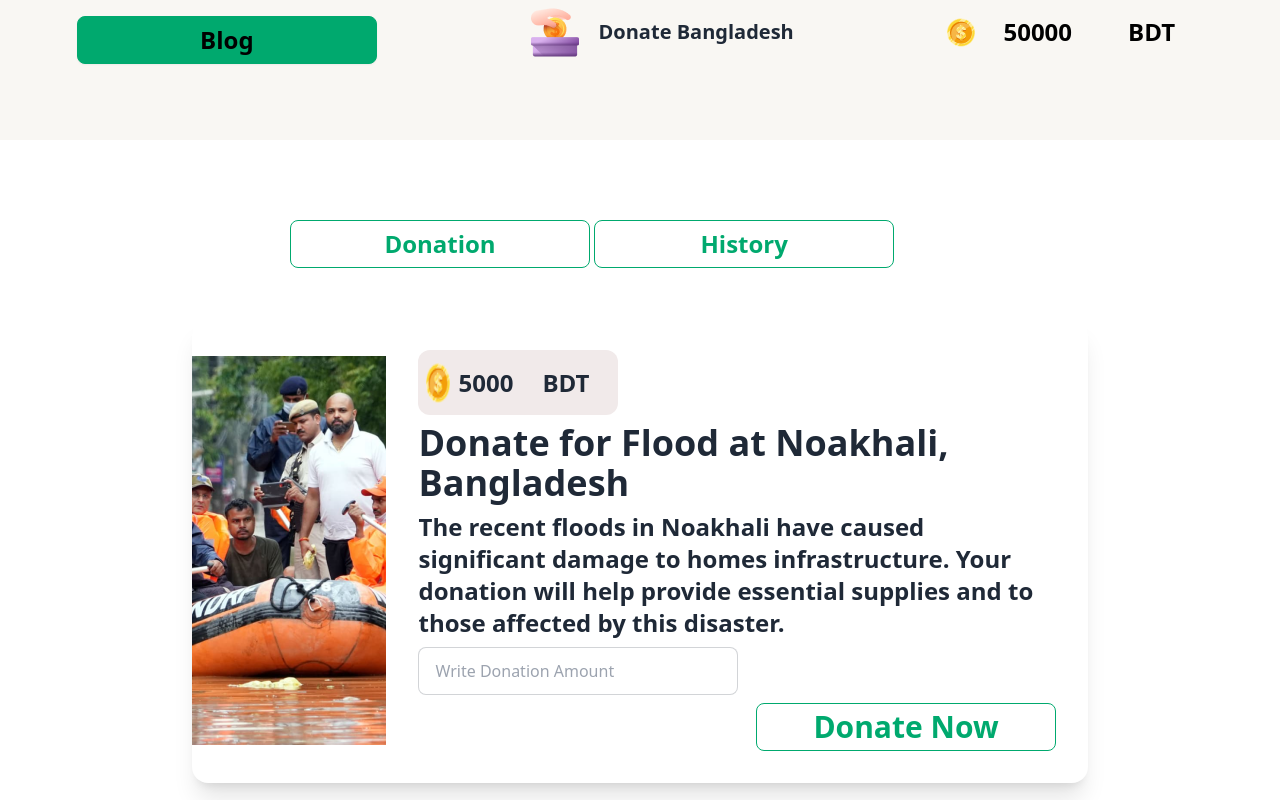
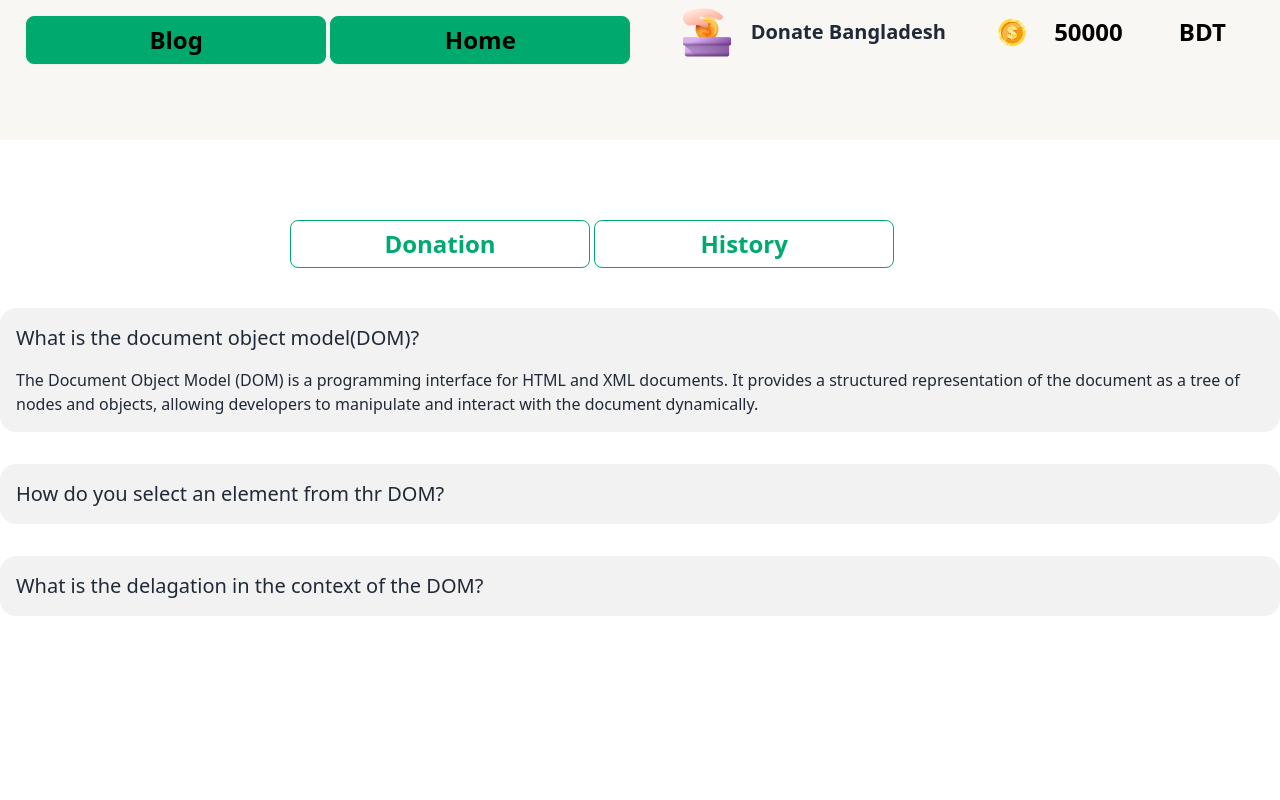
Before and after one commit to shourov630/ash-5, a plain HTML site: page index.html in a window 1280 px wide. Both pictures are taken after a click on the button "Blog". Shown: the top 800 px of the page. Drawn offline with nearby package versions, Linux system fonts and the light colour scheme.

Commit message:
all is ok

```diff
--- a/index.html
+++ b/index.html
@@ -15,6 +15,7 @@
             <!-- blog option -->
              <div class="blog rounded-2xl mt-4">
                 <button id="blog-btn" class="btn btn-success text-center text-2xl font-bold px-5  ">Blog</button>
+                <button id="home-btn" class="btn btn-success text-center text-2xl font-bold px-5  ">Home</button>
              </div>
              <!-- blog option end -->
              <div class="flex items-center">
@@ -161,6 +162,37 @@
           <h2 class="text-5xl text-center font-bold mt-10">Tranjection</h2>
           <div id="history-list" class="his mt-5 mb-5"> </div>
         </section>
+
+        <!-- blog section -->
+        <section id="blog" class="hidden mt-10 blog-c">
+        <div class="collapse bg-base-200">
+          <input type="radio" name="my-accordion-1" checked="checked" />
+          <div class="collapse-title text-xl font-medium">What is the document object model(DOM)?</div>
+          <div class="collapse-content">
+            <p>The Document Object Model (DOM) is a programming interface for HTML and XML documents. It provides a structured representation of the document as a tree of nodes and objects, allowing developers to manipulate and interact with the document dynamically.</p>
+          </div>
+        </div>
+        <div class="collapse bg-base-200 mt-8">
+          <input type="radio" name="my-accordion-1" />
+          <div class="collapse-title text-xl font-medium">How do you select an element from thr DOM?</div>
+          <div class="collapse-content">
+            <p>In the provided code snippet, I have added an explanation for the "How do you select an element from the DOM?" section within the blog section. The explanation is wrapped within a tag and a tag, providing a list of common methods used to select elements from the DOM.</p>
+          </div>
+        </div>
+        <div class="collapse bg-base-200 mt-8">
+          <input type="radio" name="my-accordion-1" />
+          <div class="collapse-title text-xl font-medium">What is the delagation in the context of the DOM?</div>
+          <div class="collapse-content">
+            <p>In the provided code snippet, I have added an explanation for the "What is the delegation in the context of the DOM?" section within the blog section. The explanation is wrapped within a tag and a  tag, providing a detailed explanation of event delegation in the context of the DOM. The code example demonstrates how event delegation can be implemented in JavaScript.</p>
+          </div>
+        </div>
+      </section>
+
+
+
+
+
+
     </main>
     <script src="./js/dom.js"></script>
 </body>
--- a/js/dom.js
+++ b/js/dom.js
@@ -3,7 +3,7 @@ const donate = document.getElementById('donate-click')
 const historyBtn = document.getElementById('btn-his');
 const readyMoney = document.getElementById('ready-money').innerText;
 // const inputBlance = document.getElementById('input-amount').value;
-const blogBtn = document.getElementById('blog-btn');
+// const blogBtn = document.getElementById('blog-btn');
 
 donate.addEventListener('click',function(event){
     event.preventDefault();
@@ -48,3 +48,17 @@ historyItem.innerHTML = `
 `;
 const historyContainer = document.getElementById('history-list');
 historyContainer.insertBefore(historyItem , historyContainer.firstChild);
+
+
+// blog option
+const blogBtn = document.getElementById('blog-btn');
+const blogSec = document.getElementById('blog');
+blogBtn.addEventListener('click',function(){
+    cardSec.classList.add('hidden');
+    blogSec.classList.remove('hidden');
+})
+const home = document.getElementById('home-btn');
+home.addEventListener('click',function(){
+    blogSec.classList.add('hidden');
+    cardSec.classList.remove('hidden');
+})
```
